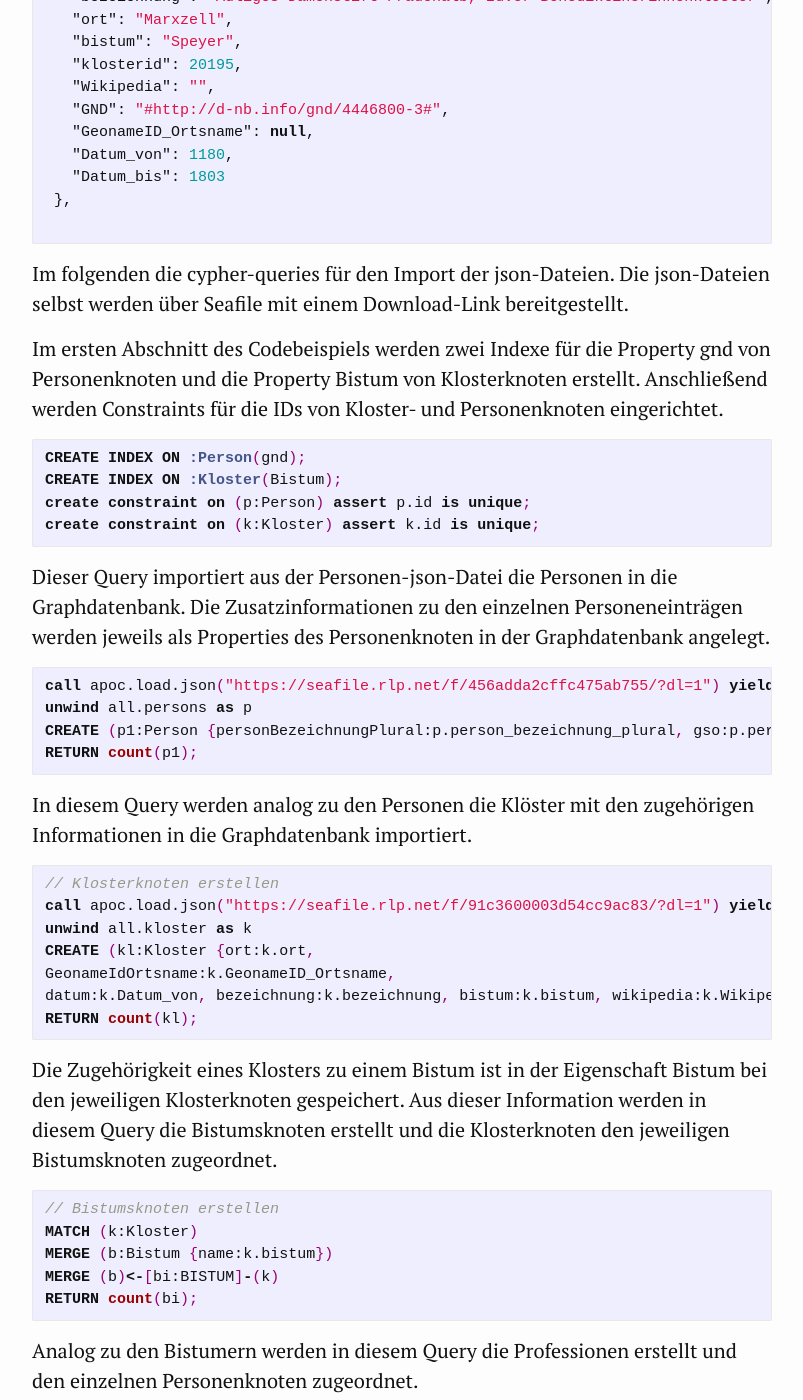
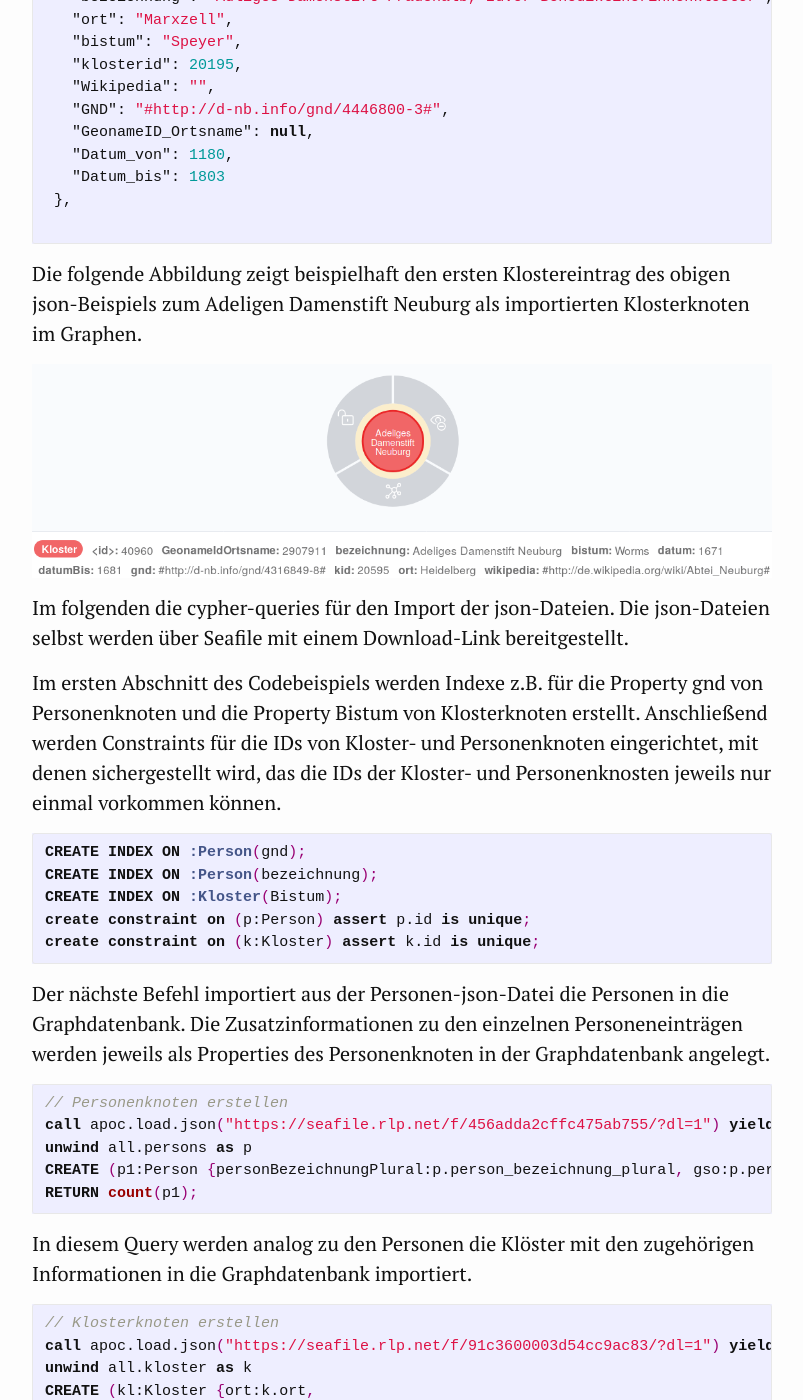
Before and after one commit to kuczera/Graphentechnologien, a Jekyll site: the page built from docs/70_JSON-Import_Germania_Sacra.md, in a window 1280 px wide and 1400 px high, scrolled down 2739 px. Shown: the whole window, without its empty margins (238-1041 px from the left). Built offline with Jekyll 4.4.1, drawn with Linux system fonts in a browser that asks for light colours.

Commit message:
Erklärungen und Bilder ergänzt

````diff
--- a/docs/70_JSON-Import_Germania_Sacra.md
+++ b/docs/70_JSON-Import_Germania_Sacra.md
@@ -106,19 +106,25 @@ Die folgende Abbildung zeigt die ersten drei Einträge der JSON-Datei mit den An
 
 ```
 
+Die folgende Abbildung zeigt beispielhaft den ersten Klostereintrag des obigen json-Beispiels zum Adeligen Damenstift Neuburg als importierten Klosterknoten im Graphen.
+
+![Klosterknoten des Adeligen Damenstifts Neuburg in der Graphdatenbank](Bilder/Germania-Sacra-Klosterknoten.png)
+
 Im folgenden die cypher-queries für den Import der json-Dateien. Die json-Dateien selbst werden über Seafile mit einem Download-Link bereitgestellt.
 
-Im ersten Abschnitt des Codebeispiels werden zwei Indexe für die Property gnd von Personenknoten und die Property Bistum von Klosterknoten erstellt. Anschließend werden Constraints für die IDs von Kloster- und Personenknoten eingerichtet.
+Im ersten Abschnitt des Codebeispiels werden Indexe z.B. für die Property gnd von Personenknoten und die Property Bistum von Klosterknoten erstellt. Anschließend werden Constraints für die IDs von Kloster- und Personenknoten eingerichtet, mit denen sichergestellt wird, das die IDs der Kloster- und Personenknosten jeweils nur einmal vorkommen können.
 
 ```cypher
 CREATE INDEX ON :Person(gnd);
+CREATE INDEX ON :Person(bezeichnung);
 CREATE INDEX ON :Kloster(Bistum);
 create constraint on (p:Person) assert p.id is unique;
 create constraint on (k:Kloster) assert k.id is unique;
 ```
-Dieser Query importiert aus der Personen-json-Datei die Personen in die Graphdatenbank. Die Zusatzinformationen zu den einzelnen Personeneinträgen werden jeweils als Properties des Personenknoten in der Graphdatenbank angelegt.
+Der nächste Befehl importiert aus der Personen-json-Datei die Personen in die Graphdatenbank. Die Zusatzinformationen zu den einzelnen Personeneinträgen werden jeweils als Properties des Personenknoten in der Graphdatenbank angelegt.
 
 ```cypher
+// Personenknoten erstellen
 call apoc.load.json("https://seafile.rlp.net/f/456adda2cffc475ab755/?dl=1") yield value as all
 unwind all.persons as p
 CREATE (p1:Person {personBezeichnungPlural:p.person_bezeichnung_plural, gso:p.person_gso, personOfficeId:p.person_office_id, name:p.person_name, gnd:p.person_gnd, anmerkung:p.person_anmerkung, personVonVerbal:p.person_von_verbal, bezeichnung:p.person_bezeichnung, personVon:p.person_von, personBisVerbal:p.person_bis_verbal, personBis:p.person_bis, personNamensalternativen:p.person_namensalternativen, vorname:p.person_vorname})
````
Also changed, not shown: docs/Bilder/Germania-Sacra-Klosterknoten.png (added).
